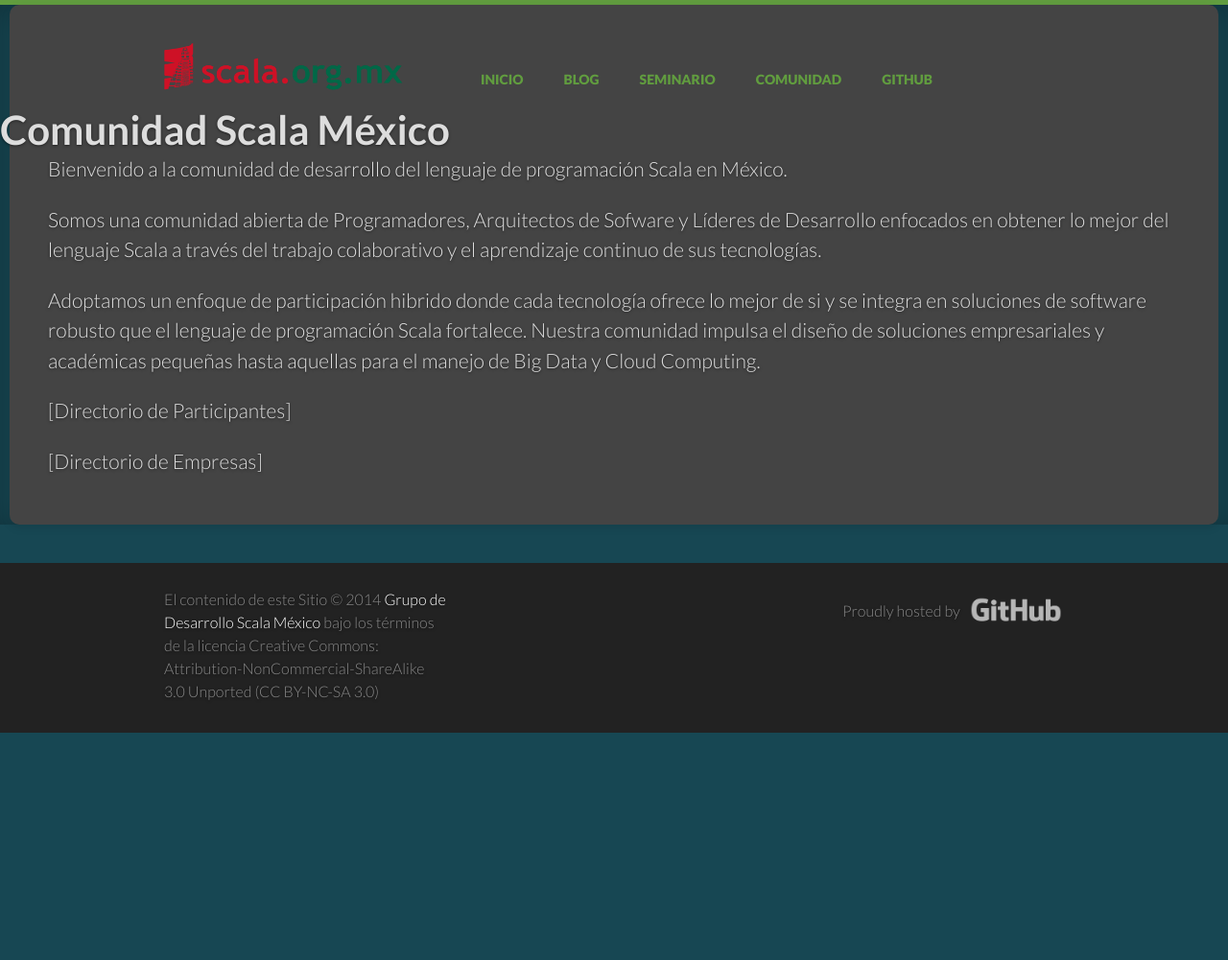
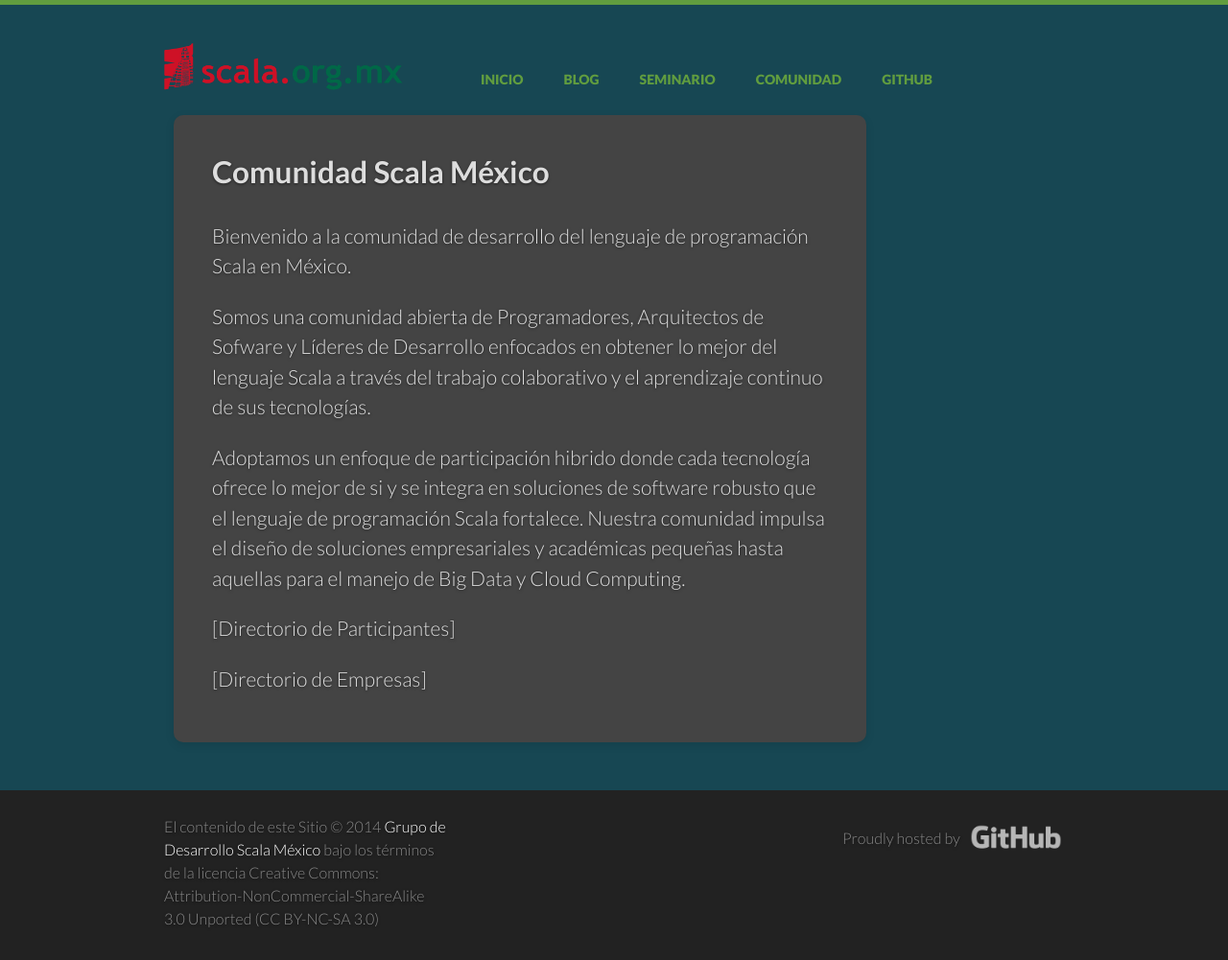
Before and after one commit to scalamx/scalamx.github.io, a Jekyll site: the page built from about.md, in a window 1280 px wide. Shown: the whole page at 96% size. Built offline with Jekyll 4.4.1, drawn with Linux system fonts in a browser that asks for light colours; comment, search, counter and statistics services are not loaded; before the commit the page ends 900 px from its top, so only the background shows below that.

Commit message:
Changed the layout for page to correctly display with css

```diff
--- a/_layouts/page.html
+++ b/_layouts/page.html
@@ -1,14 +1,19 @@
 ---
 layout: default
 ---
-<div class="post">
-
-  <header class="post-header">
-    <h1>{{ page.title }}</h1>
-  </header>
-
-  <article class="post-content">
-  {{ content }}
-  </article>
-
-</div>
+<section class="news">
+  <div class="grid">
+    <div class="unit four-fifths">
+      <article>
+        <h2>
+            {{ page.title }}
+        </h2>
+        </span>
+        <div class="post-content">
+          {{ content }}
+        </div>
+      </article>
+      {% include news_contents_mobile.html %}
+    </div>
+  </div>
+</section>
```
